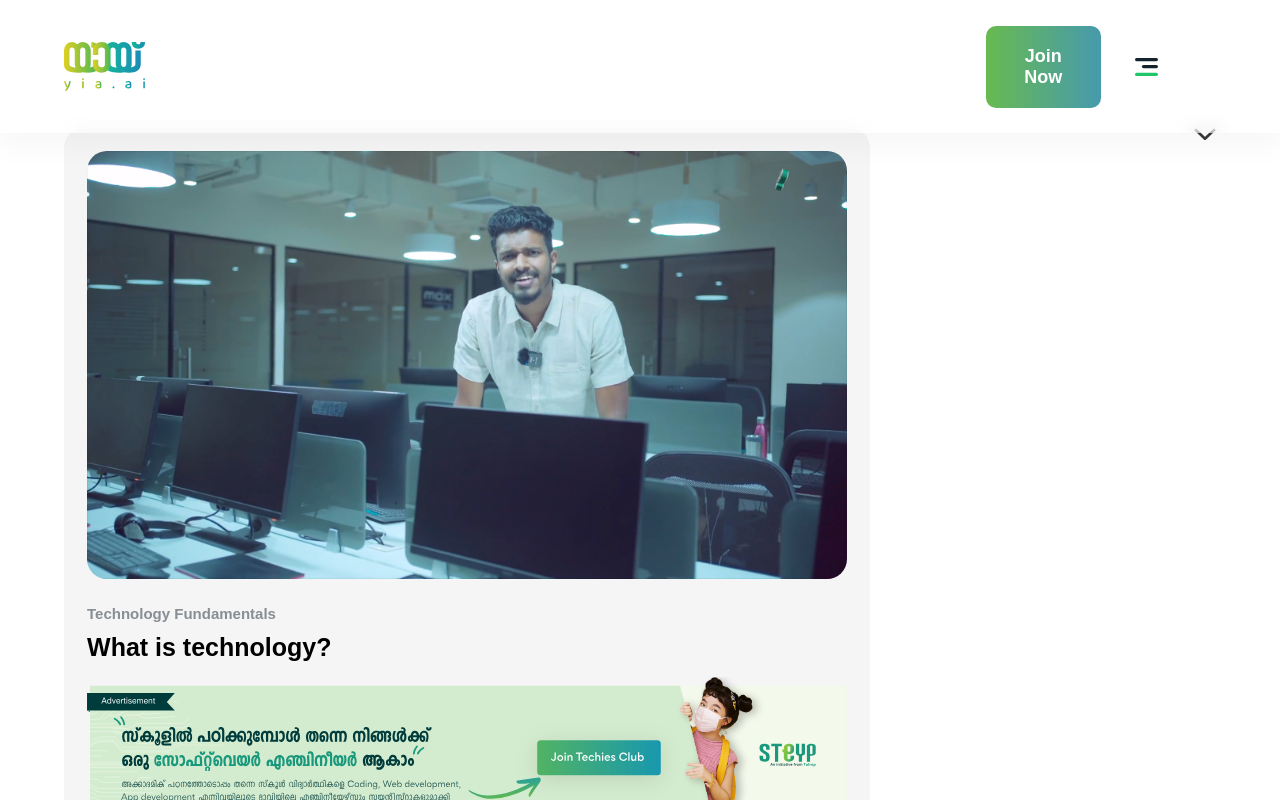
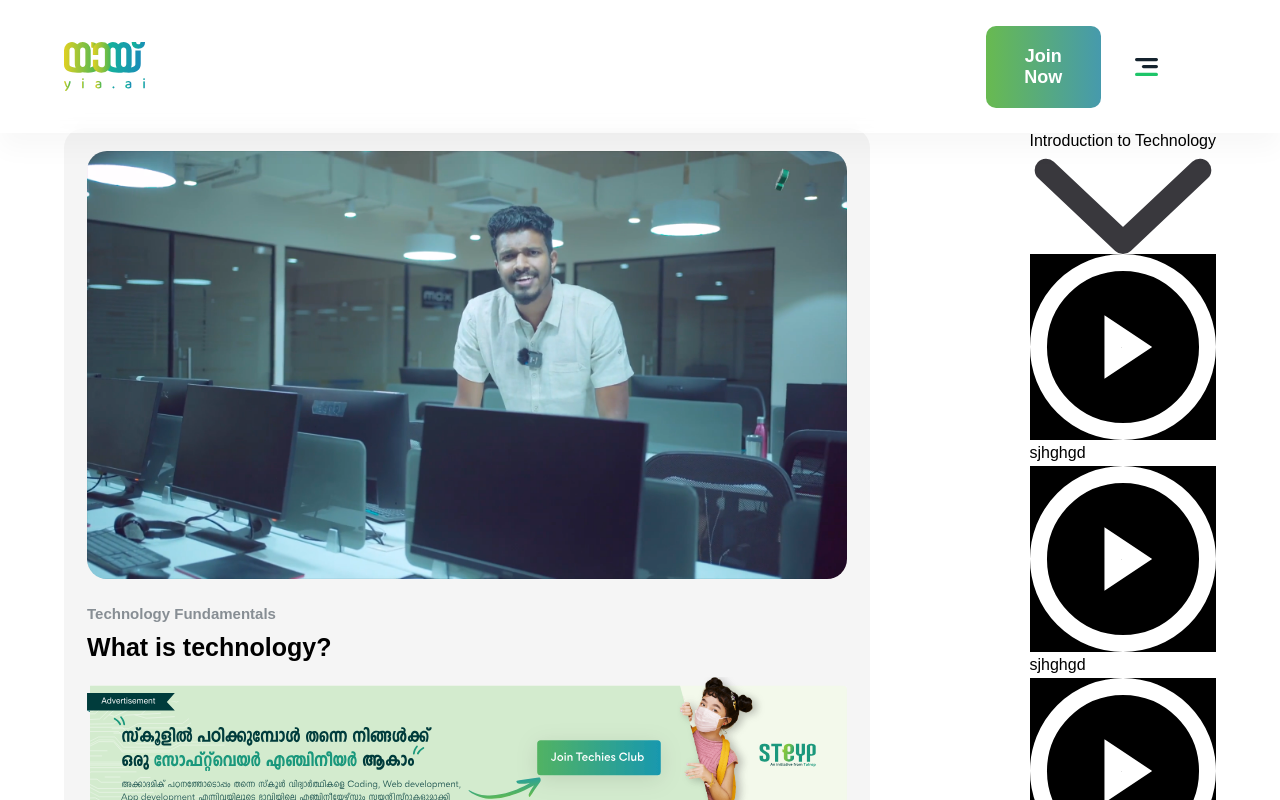
Before and after one commit to swalihmoosa/yiaai, a React (Create React App) app: page / in a window 1280 px wide. Shown: the top 800 px of the page. Built offline with nearby package versions, Linux system fonts and the light colour scheme.

Commit message:
VideoPage | ongoing

```diff
--- a/src/components/screens/VideoPage.jsx
+++ b/src/components/screens/VideoPage.jsx
@@ -1,4 +1,4 @@
-import React from 'react'
+import React, { useState } from 'react'
 import styled from 'styled-components'
 
 import thumbnailImage from '../assets/images/videoPage/video.png'
@@ -9,6 +9,52 @@ import playImage from '../assets/images/videoPage/play-circle-white.svg'
 
 
 export default function VideoPage() {
+    const [topicLists]= useState([
+        {
+            id:1,
+            heading : "Introduction to Technology",
+            subheads : [
+                "What is technology?",
+                "What is information technology?",
+                "Why should we learn technology?",
+                "In which age who can learn technology?"
+            ],
+        },
+    ])
+
+    const renderTopics = () => {
+        return topicLists.map((topicList) => (
+            <Li key={topicList.id} >
+                <Head>
+                    <Intro>
+                        {topicList.heading}
+                    </Intro>
+                    <Arrow>
+                        <img src={arrowImage} alt='Arrow' />
+                    </Arrow>
+                </Head>
+
+                {
+                    topicList.subheads.map((subhead) => (
+                        <SubHead key={subhead} >
+                            <Play>
+                                <img src={playImage} alt='Play' />
+                            </Play>
+                            <Question>
+                                sjhghgd
+                            </Question>
+                            <Duration>
+
+                            </Duration>
+                        </SubHead>
+                    ))
+                }
+
+            </Li>
+        ));
+    };
+
+
     return (
         <VideoPageSection>
             <Wrapper>
@@ -30,27 +76,7 @@ export default function VideoPage() {
                     </Tefun>
                 </Video>
                 <Ul>
-                    <Li>
-                        <Head>
-                            <Intro>
-
-                            </Intro>
-                            <Arrow>
-                                <img src={arrowImage} alt='Arrow' />
-                            </Arrow>
-                        </Head>
-                        <SubHead>
-                            <Play>
-                                <img src={playImage} alt='Play' />
-                            </Play>
-                            <Question>
-
-                            </Question>
-                            <Duration>
-
-                            </Duration>
-                        </SubHead>
-                    </Li>
+                    {renderTopics()}
                 </Ul>
             </Wrapper>
         </VideoPageSection>
@@ -103,6 +129,8 @@ const Head = styled.div``
 const Intro = styled.p``
 const Arrow = styled.div``
 const SubHead = styled.div``
-const Play = styled.div``
+const Play = styled.div`
+    background: #000;
+`
 const Question = styled.p``
 const Duration = styled.p``
```
